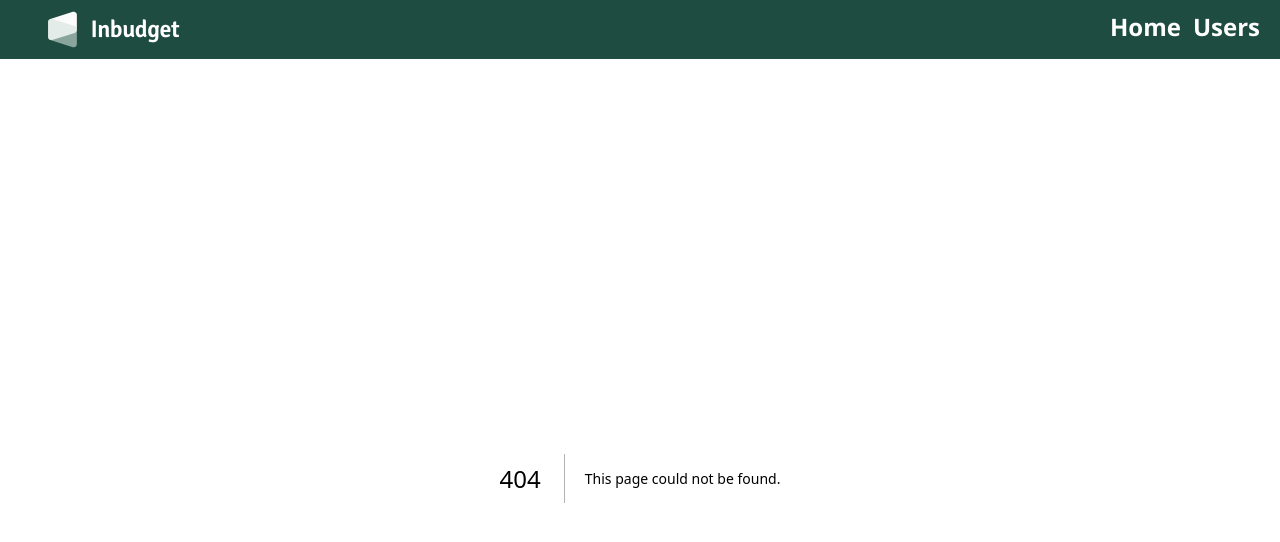
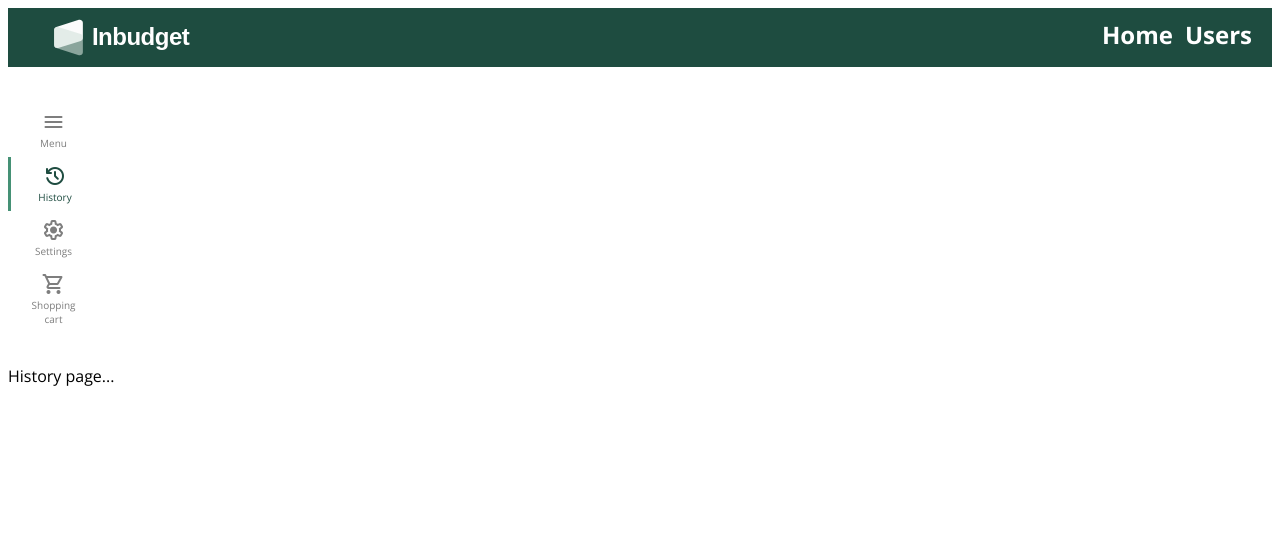
Before and after one commit to intive/patronage2023-js, a Next.js app in the folder apps/web/: page /history in a window 1280 px wide. Before the commit this address had no page. Shown: the top 542 px of the page. Built offline with nearby package versions, Linux system fonts and the light colour scheme.

Commit message:
feat: active/inact on pathname change #P23-124

```diff
--- /dev/null
+++ b/apps/web/app/SideNavBar.tsx
@@ -0,0 +1,23 @@
+"use client";
+import { usePathname } from "next/navigation";
+
+import { SideNavigationBar } from "ui";
+import { SideNavigationBarItemProps } from "ui/SideNavigationBarItem";
+
+const SideNavBar = () => {
+  const currentPathname = usePathname() || "";
+  const items: SideNavigationBarItemProps[] = [
+    { href: "/menu", icon: "menu", textValue: "Menu" },
+    { href: "/history", icon: "history", textValue: "History" },
+    { href: "/settings", icon: "settings", textValue: "Settings" },
+    {
+      href: "/shoppingcart",
+      icon: "shopping_cart",
+      textValue: "Shopping cart",
+    },
+  ];
+
+  return <SideNavigationBar items={items} pathname={currentPathname} />;
+};
+
+export default SideNavBar;
--- /dev/null
+++ b/apps/web/app/history/page.tsx
@@ -0,0 +1,3 @@
+export default function HistoryPage() {
+  return <p>History page...</p>;
+}
--- a/apps/web/app/layout.tsx
+++ b/apps/web/app/layout.tsx
@@ -1,6 +1,7 @@
 /* eslint-disable @next/next/no-head-element */
 import { StyledComponentsRegistry } from "../lib/registry";
 import { Open_Sans } from "next/font/google";
+import SideNavBar from "./SideNavBar";
 import Nav from "./Nav";
 
 export type LayoutProps = {
@@ -15,10 +16,16 @@ const openSans = Open_Sans({
 export default function RootLayout({ children }: LayoutProps) {
   return (
     <html lang="en">
-      <head></head>
+      <head>
+        <link
+          rel="stylesheet"
+          href="https://fonts.googleapis.com/css2?family=Material+Symbols+Rounded:opsz,wght,FILL,GRAD@20..48,100..700,0..1,-50..200"
+        />
+      </head>
       <body className={openSans.className}>
         <StyledComponentsRegistry>
           <Nav />
+          <SideNavBar />
           {children}
         </StyledComponentsRegistry>
       </body>
--- /dev/null
+++ b/apps/web/app/menu/page.tsx
@@ -0,0 +1,3 @@
+export default function MenuPage() {
+  return <p>Menu page...</p>;
+}
--- /dev/null
+++ b/apps/web/app/settings/page.tsx
@@ -0,0 +1,3 @@
+export default function SettingsPage() {
+  return <p>Settings page...</p>;
+}
--- /dev/null
+++ b/apps/web/app/shoppingcart/page.tsx
@@ -0,0 +1,3 @@
+export default function ShoppingCartPage() {
+  return <p>Shopping cart page...</p>;
+}
--- a/packages/ui/SideNavigationBar/index.tsx
+++ b/packages/ui/SideNavigationBar/index.tsx
@@ -1,19 +1,24 @@
-import styled, { css } from "styled-components";
+import styled from "styled-components";
 import {
   SideNavigationBarItemProps,
   SideNavigationBarItem,
 } from "../SideNavigationBarItem";
 
-export const SideNavigationBar = ({ items }: SideNavigationBarProps) => {
+export const SideNavigationBar = ({
+  items,
+  pathname,
+}: SideNavigationBarProps) => {
   return (
-    <SideNavigationBarStyled items={items}>
+    <SideNavigationBarStyled items={items} pathname={pathname}>
       {items.map(({ href, icon, textValue }, index) => {
+        const active = pathname === href;
         return (
           <SideNavigationBarItem
             key={index}
             href={href}
             icon={icon}
             textValue={textValue}
+            activeFlag={active}
           />
         );
       })}
@@ -23,6 +28,7 @@ export const SideNavigationBar = ({ items }: SideNavigationBarProps) => {
 
 type SideNavigationBarProps = {
   items: SideNavigationBarItemProps[];
+  pathname: string;
 };
 
 const SideNavigationBarStyled = styled.ul<SideNavigationBarProps>`
--- a/packages/ui/SideNavigationBarItem/index.tsx
+++ b/packages/ui/SideNavigationBarItem/index.tsx
@@ -1,4 +1,3 @@
-import { useState } from "react";
 import styled, { css } from "styled-components";
 import { Icon } from "ui";
 import { IconProps } from "../Icon";
@@ -18,17 +17,13 @@ export const SideNavigationBarItem = ({
   href,
   icon,
   textValue,
+  activeFlag,
 }: SideNavigationBarItemProps) => {
-  const [active, setActive] = useState(false);
-
   return (
-    <li>
+    <ListItemStyled>
       <LinkStyled href={href}>
         <SideNavigationBarItemStyled
-          activeFlag={active}
-          onClick={() => {
-            setActive(!active);
-          }}
+          activeFlag={activeFlag}
           href={href}
           textValue={textValue}
           icon={icon}
@@ -36,18 +31,17 @@ export const SideNavigationBarItem = ({
           <Icon
             icon={icon}
             iconSize={30}
-            color={active ? "#1e4c40" : "#7e7e7e"}
+            color={activeFlag ? "#1e4c40" : "#7e7e7e"}
           />
           <SpanStyled fontSize={10}>{textValue}</SpanStyled>
         </SideNavigationBarItemStyled>
       </LinkStyled>
-    </li>
+    </ListItemStyled>
   );
 };
 
 export type SideNavigationBarItemProps = {
   activeFlag?: boolean;
-  onClick?: Function;
   href: string;
   textValue: string;
 } & React.HTMLProps<HTMLDivElement> &
@@ -96,3 +90,8 @@ const LinkStyled = styled(Link)`
     text-decoration: none;
   }
 `;
+
+const ListItemStyled = styled.li`
+  list-style: none;
+  padding: 0;
+`;
```
Also changed, not shown: 2 other files (tests, documents, lock files or other folders).
